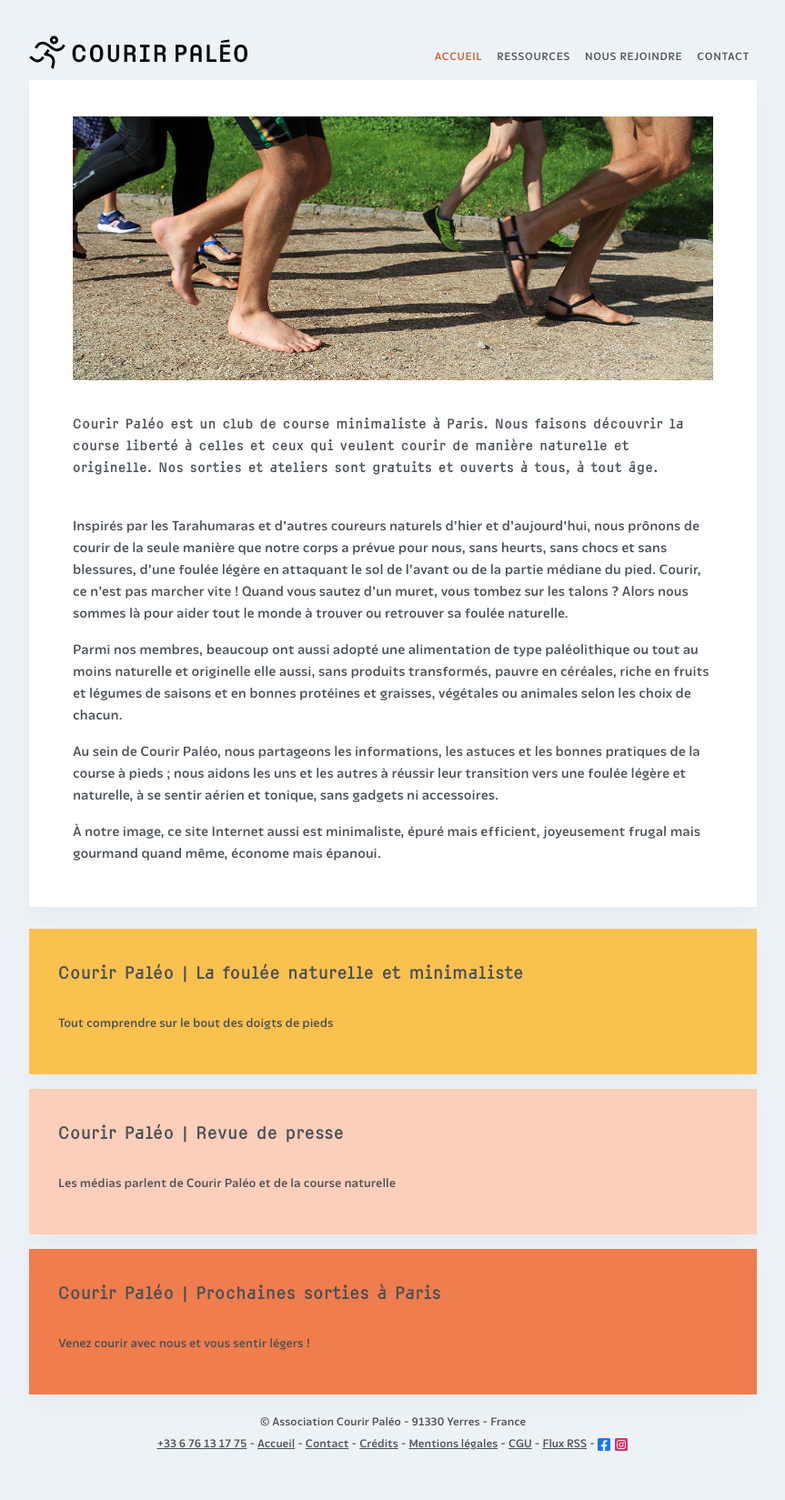
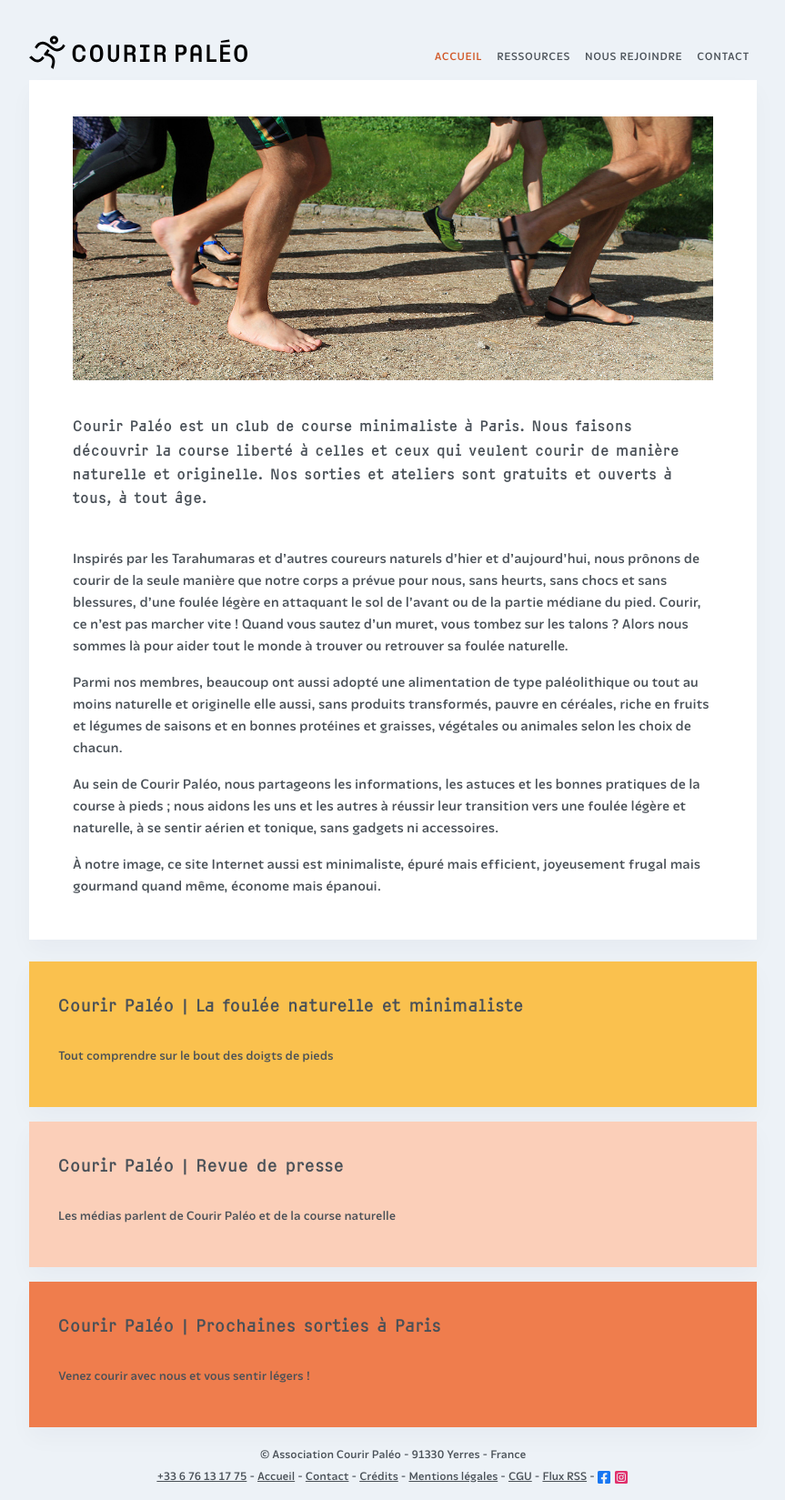
Before and after one commit to courirpaleo/courirpaleo.github.io, a Jekyll site: the page built from index.md, in a window 1280 px wide. Shown: the whole page at 91% size, without its empty margins (208-1071 px from the left). Built offline with Jekyll 4.4.1, drawn with Linux system fonts in a browser that asks for light colours; some web fonts are replaced; before the commit the page ends 1613 px from its top, so only the background shows below that.

Commit message:
Update _custom.scss

```diff
--- a/_sass/_custom.scss
+++ b/_sass/_custom.scss
@@ -58,7 +58,10 @@
 font-size: 1.9em;}
 
 h3 {
-margin-top: 1rem;font-size: 1.4em; color: #D15726;}
+margin-top: 1rem;font-size: 1.3em; color: #D15726;}
+
+h4 {
+font-size: 1.1em;}
 
 h5 {
 margin-block-start: 0em;
```
